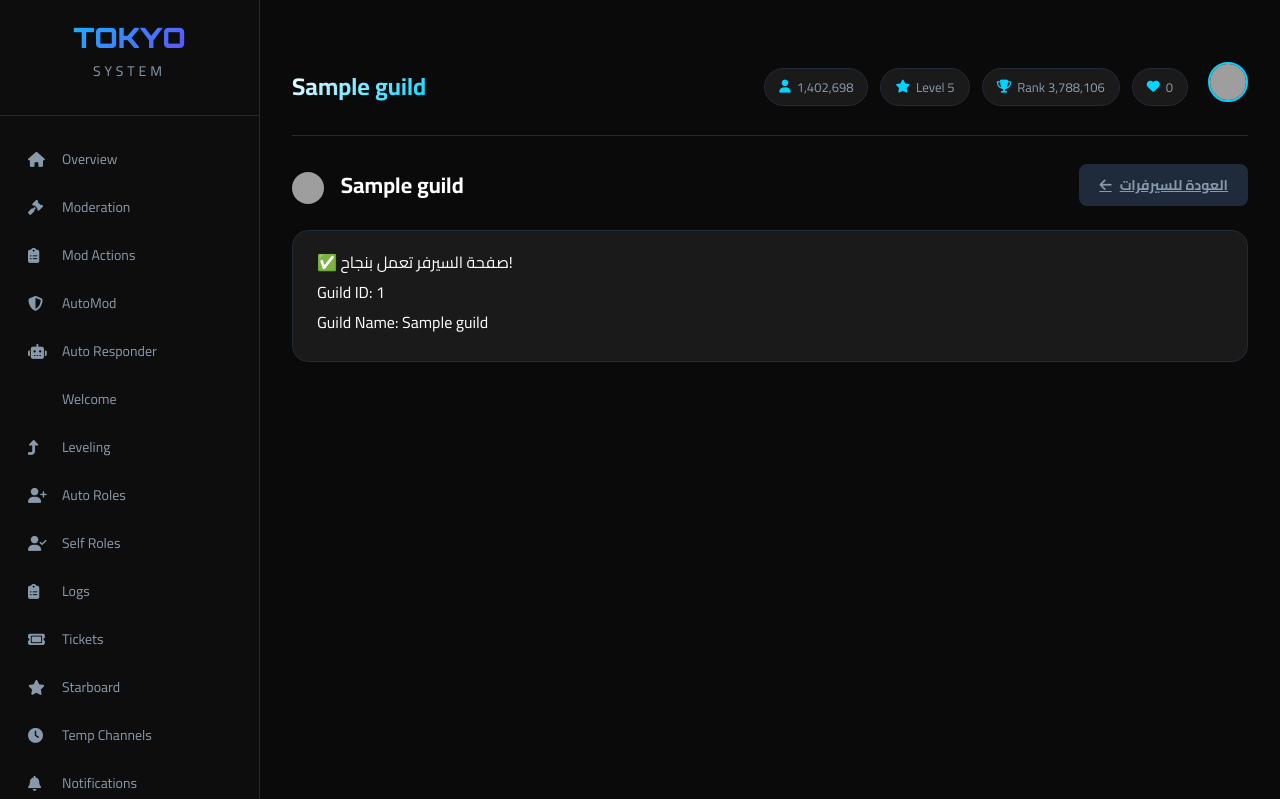
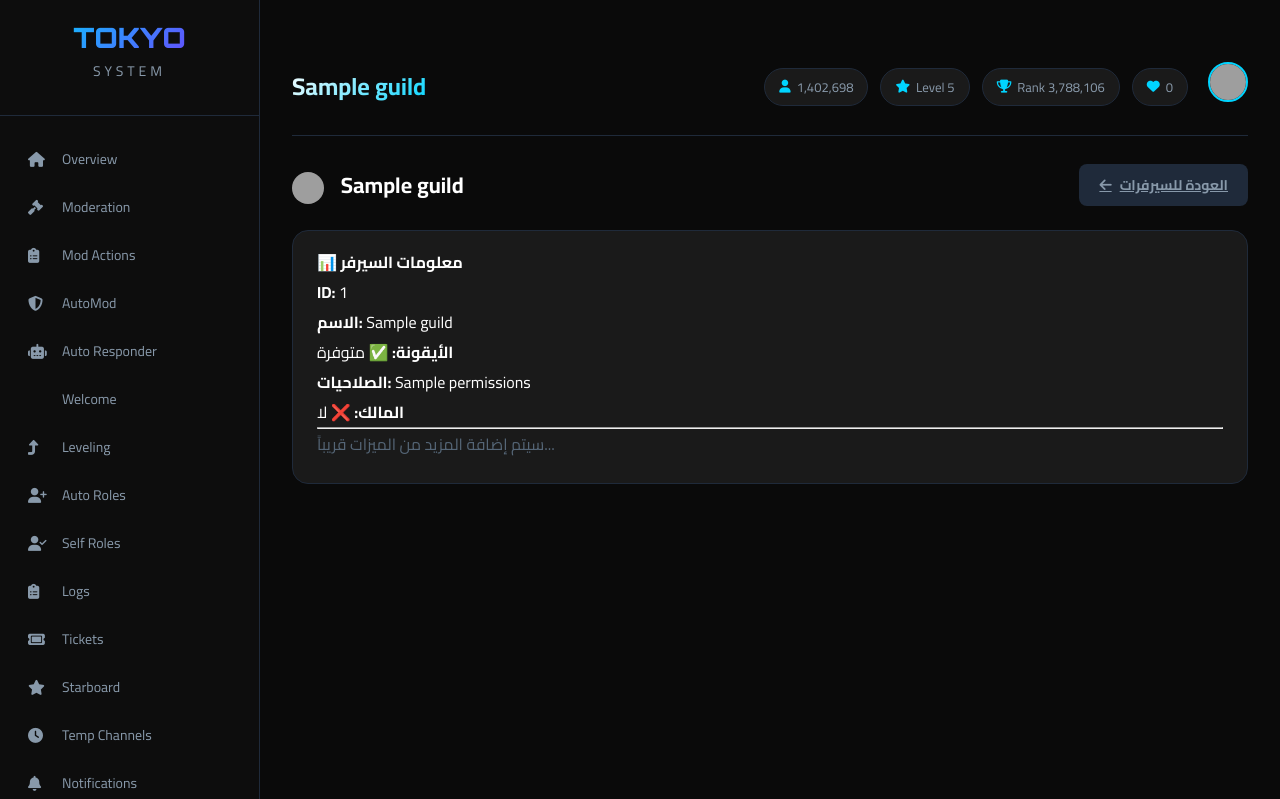
Before and after one commit to mohebmohammad4-ui/Tokyo-system-dash, a Flask app: template templates/server_dashboard.html in a window 1280 px wide. Shown: the top 799 px of the page. Run offline with Flask 3, Linux system fonts and the light colour scheme; the template is opened without the code that fills it: most values are stand-ins (such as "Sample title", 1, 10 or a date in 2020); grey boxes are pictures that could not be loaded.

Commit message:
Update server_dashboard.html

```diff
--- a/templates/server_dashboard.html
+++ b/templates/server_dashboard.html
@@ -16,9 +16,14 @@
 
 <div class="card">
     <div class="card-body">
-        <p>✅ صفحة السيرفر تعمل بنجاح!</p>
-        <p>Guild ID: {{ guild.id }}</p>
-        <p>Guild Name: {{ guild.name }}</p>
+        <h4>📊 معلومات السيرفر</h4>
+        <p><strong>ID:</strong> {{ guild.id }}</p>
+        <p><strong>الاسم:</strong> {{ guild.name }}</p>
+        <p><strong>الأيقونة:</strong> {% if guild.icon %}✅ متوفرة{% else %}❌ غير متوفرة{% endif %}</p>
+        <p><strong>الصلاحيات:</strong> {{ guild.permissions }}</p>
+        <p><strong>المالك:</strong> {% if guild.owner %}✅ نعم{% else %}❌ لا{% endif %}</p>
+        <hr>
+        <p class="text-muted">سيتم إضافة المزيد من الميزات قريباً...</p>
     </div>
 </div>
 {% endblock %}
```
